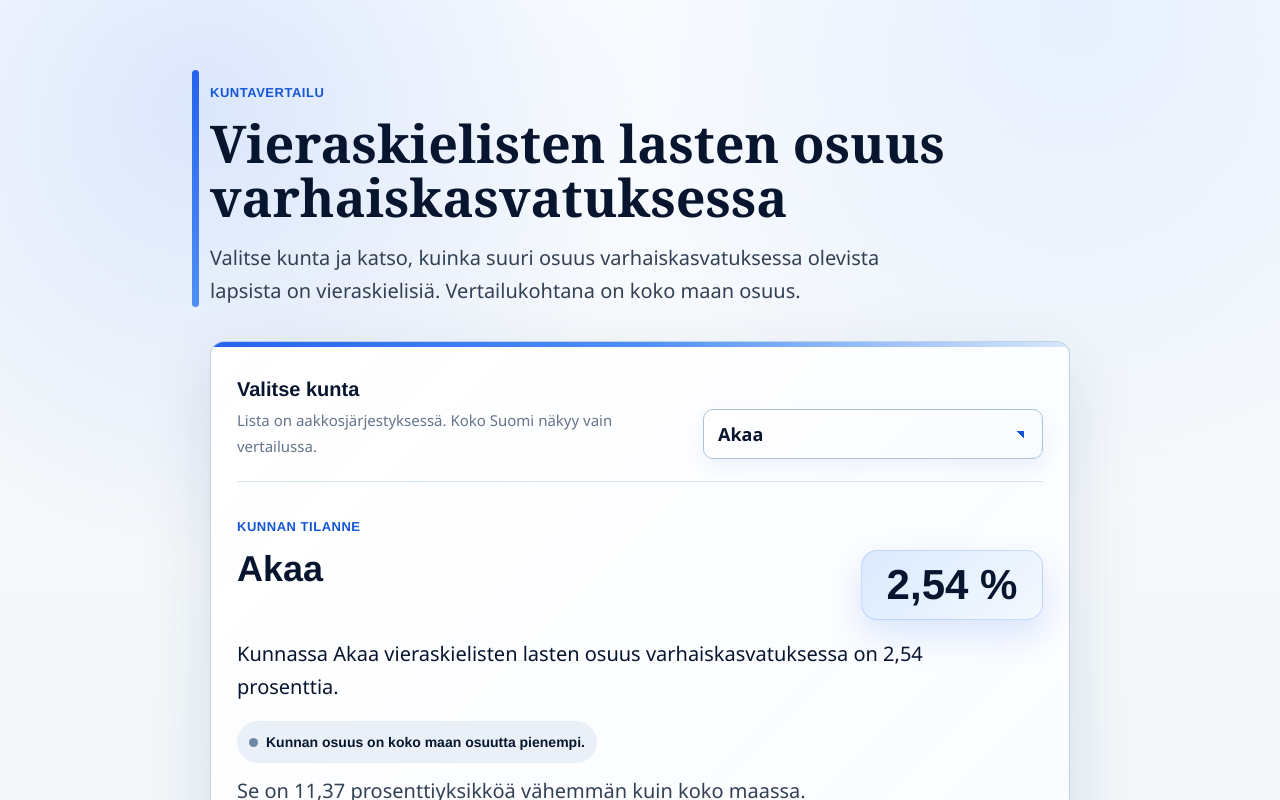
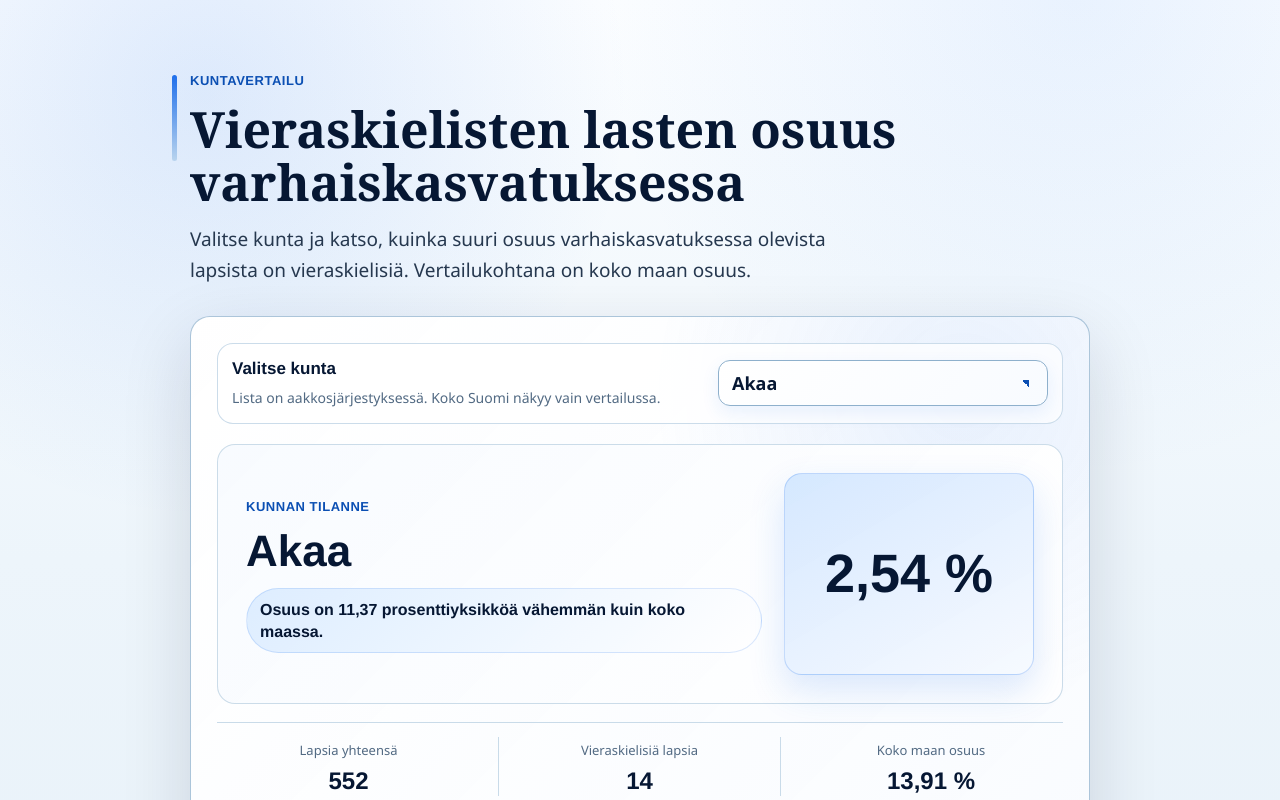
Before and after one commit to vvahla/yle-koodaava-tehtava, a React (Vite) app: page / in a window 1280 px wide. Shown: the top 800 px of the page. Built offline with nearby package versions, Linux system fonts and the light colour scheme.

Commit message:
Adjust styling

```diff
--- a/src/App.css
+++ b/src/App.css
@@ -1,30 +1,30 @@
 .page {
-  width: min(860px, calc(100% - 40px));
+  width: min(900px, calc(100% - 40px));
   margin: 0 auto;
-  padding: 70px 0 44px;
+  padding: 68px 0 42px;
   text-align: left;
 }
 
 .intro {
   position: relative;
-  margin-bottom: 34px;
-  padding-top: 10px;
+  max-width: 760px;
+  margin-bottom: 30px;
 }
 
 .intro::before {
   content: '';
   position: absolute;
-  top: 0;
   left: -18px;
-  width: 7px;
-  height: 100%;
+  top: 7px;
+  width: 5px;
+  height: 86px;
   border-radius: 999px;
-  background: linear-gradient(180deg, var(--accent), var(--blue-mid));
+  background: linear-gradient(180deg, var(--accent), #b9d4ee);
 }
 
 .eyebrow,
 .result-kicker {
-  margin: 0 0 10px;
+  margin: 0 0 9px;
   color: var(--accent-strong);
   font-family: var(--display);
   font-size: 13px;
@@ -34,16 +34,16 @@
 }
 
 .intro h1 {
-  max-width: 780px;
-  margin: 0 0 18px;
-  font-size: 52px;
-  line-height: 1.04;
+  max-width: 760px;
+  margin: 0 0 16px;
+  font-size: 50px;
+  line-height: 1.05;
 }
 
 .intro p:not(.eyebrow) {
   max-width: 690px;
   color: var(--text);
-  font-size: 20px;
+  font-size: 19px;
   line-height: 1.62;
 }
 
@@ -51,53 +51,48 @@
   position: relative;
   overflow: hidden;
   padding: 26px;
-  border: 1px solid rgba(170, 196, 216, 0.75);
-  border-radius: 14px;
+  border: 1px solid rgba(142, 176, 204, 0.72);
+  border-radius: 20px;
   background:
-    linear-gradient(135deg, rgba(255, 255, 255, 0.96), rgba(248, 251, 255, 0.92)),
+    radial-gradient(circle at 86% 10%, rgba(31, 111, 235, 0.09), transparent 30%),
+    linear-gradient(135deg, rgba(255, 255, 255, 0.98), rgba(248, 251, 255, 0.94)),
     var(--surface);
   box-shadow: var(--shadow);
 }
 
-.interactive-card::before {
-  content: '';
-  position: absolute;
-  inset: 0 0 auto;
-  height: 5px;
-  background: linear-gradient(90deg, var(--accent), var(--blue-mid), #d8e7fb);
-}
-
 .selector-section {
   display: grid;
-  grid-template-columns: minmax(0, 1fr) minmax(250px, 340px);
-  align-items: end;
-  gap: 22px;
-  margin-bottom: 26px;
-  padding: 8px 0 22px;
-  border-bottom: 1px solid var(--border);
+  grid-template-columns: minmax(0, 1fr) minmax(240px, 330px);
+  align-items: center;
+  gap: 18px;
+  margin-bottom: 20px;
+  padding: 12px 14px;
+  border: 1px solid rgba(201, 219, 233, 0.95);
+  border-radius: 16px;
+  background: rgba(255, 255, 255, 0.72);
 }
 
 .selector-section label {
   display: block;
-  margin-bottom: 5px;
+  margin-bottom: 3px;
   color: var(--text-h);
   font-family: var(--display);
-  font-size: 20px;
+  font-size: 17px;
   font-weight: 800;
 }
 
 .selector-section p {
-  max-width: 420px;
+  max-width: 430px;
   color: var(--muted);
-  font-size: 15px;
+  font-size: 14px;
 }
 
 select {
   width: 100%;
-  min-height: 50px;
-  padding: 10px 44px 10px 14px;
+  min-height: 46px;
+  padding: 9px 44px 9px 13px;
   border: 1px solid var(--input-border);
-  border-radius: 10px;
+  border-radius: 12px;
   color: var(--text-h);
   background:
     linear-gradient(45deg, transparent 50%, var(--accent-strong) 50%) right 18px
@@ -105,7 +100,7 @@ select {
     linear-gradient(135deg, var(--surface), var(--surface-strong));
   font: inherit;
   font-weight: 650;
-  box-shadow: 0 8px 20px rgba(37, 99, 235, 0.08);
+  box-shadow: 0 7px 18px rgba(31, 111, 235, 0.09);
   appearance: none;
   transition:
     border-color 160ms ease,
@@ -115,7 +110,7 @@ select {
 
 select:hover {
   border-color: var(--accent);
-  box-shadow: 0 12px 26px rgba(37, 99, 235, 0.12);
+  box-shadow: 0 10px 24px rgba(31, 111, 235, 0.14);
   transform: translateY(-1px);
 }
 
@@ -124,101 +119,80 @@ select:focus-visible {
   outline-offset: 3px;
 }
 
-.result-card {
-  padding: 6px 0 26px;
+.result-panel {
   animation: result-in 280ms ease-out;
 }
 
-.result-lede {
+.result-hero {
   display: grid;
-  grid-template-columns: minmax(0, 1fr) auto;
-  align-items: start;
-  gap: 24px;
-  margin-bottom: 18px;
+  grid-template-columns: minmax(0, 1fr) minmax(210px, 250px);
+  align-items: stretch;
+  gap: 22px;
+  padding: 28px;
+  border: 1px solid rgba(201, 219, 233, 0.96);
+  border-radius: 18px;
+  background:
+    linear-gradient(135deg, rgba(248, 251, 255, 0.98), rgba(255, 255, 255, 0.94)),
+    var(--surface);
 }
 
-.result-lede h2 {
-  margin: 0;
+.result-copy {
+  display: flex;
+  min-width: 0;
+  flex-direction: column;
+  justify-content: center;
+}
+
+.result-copy h2 {
+  margin: 0 0 14px;
   font-family: var(--display);
-  font-size: 36px;
+  font-size: 44px;
   font-weight: 850;
-  line-height: 1.08;
+  line-height: 1.02;
+}
+
+.comparison-sentence {
+  width: fit-content;
+  max-width: 620px;
+  padding: 10px 13px;
+  border: 1px solid rgba(31, 111, 235, 0.16);
+  border-radius: 999px;
+  color: var(--text-h);
+  background: linear-gradient(135deg, rgba(213, 232, 255, 0.78), rgba(255, 255, 255, 0.78));
+  font-family: var(--display);
+  font-size: 16px;
+  font-weight: 750;
+  line-height: 1.35;
 }
 
 .main-percentage {
-  min-width: 148px;
-  padding: 13px 16px;
-  border: 1px solid rgba(37, 99, 235, 0.18);
-  border-radius: 16px;
+  display: flex;
+  align-items: center;
+  justify-content: center;
+  min-width: 0;
+  min-height: 156px;
+  padding: 22px 18px;
+  border: 1px solid rgba(31, 111, 235, 0.22);
+  border-radius: 18px;
   color: var(--text-h);
   background:
-    linear-gradient(135deg, rgba(219, 234, 254, 0.96), rgba(245, 249, 255, 0.95)),
+    linear-gradient(150deg, rgba(213, 232, 255, 0.98), rgba(248, 251, 255, 0.96)),
     var(--accent-soft);
   font-family: var(--display);
-  font-size: 42px;
-  font-weight: 900;
-  line-height: 1;
   text-align: center;
-  white-space: nowrap;
-  box-shadow: 0 14px 34px rgba(37, 99, 235, 0.16);
+  box-shadow: 0 16px 36px rgba(31, 111, 235, 0.16);
   animation: percentage-pop 300ms ease-out;
 }
 
-.story-sentence,
-.comparison-sentence {
-  max-width: 720px;
-  color: var(--text-h);
-  font-size: 20px;
-  line-height: 1.62;
-}
-
-.comparison-sentence {
-  margin-top: 10px;
-  color: var(--text);
-}
-
-.insight {
-  display: inline-flex;
-  align-items: center;
-  width: fit-content;
-  max-width: 100%;
-  margin: 18px 0 2px;
-  padding: 8px 12px;
-  border-radius: 999px;
-  color: var(--text-h);
-  background: var(--accent-soft);
-  font-family: var(--display);
-  font-size: 14px;
-  font-weight: 800;
-}
-
-.insight::before {
-  content: '';
-  width: 9px;
-  height: 9px;
-  margin-right: 8px;
-  border-radius: 999px;
-  background: var(--accent);
-}
-
-.insight.above {
-  background: var(--blue-soft);
-}
-
-.insight.above::before {
-  background: var(--accent);
-}
-
-.insight.below {
-  background: var(--blue-gray-soft);
-}
-
-.insight.below::before {
-  background: var(--blue-gray);
+.main-percentage span {
+  display: block;
+  font-size: 54px;
+  font-weight: 900;
+  line-height: 0.95;
 }
 
 .notice {
-  max-width: 700px;
+  margin-top: 16px;
   padding: 13px 15px;
   border-left: 4px solid var(--notice);
   border-radius: 0 10px 10px 0;
@@ -230,30 +204,32 @@ select:focus-visible {
 .stats {
   display: grid;
   grid-template-columns: repeat(3, minmax(0, 1fr));
-  gap: 14px;
-  margin: 28px 0 0;
+  margin: 18px 0;
+  padding: 14px 0;
+  border-block: 1px solid var(--border);
 }
 
 .stats div {
   min-width: 0;
-  padding: 15px;
-  border: 1px solid var(--border);
-  border-radius: 12px;
-  background: rgba(255, 255, 255, 0.72);
-  transition:
-    border-color 160ms ease,
-    transform 160ms ease;
+  padding: 0 18px;
+  border-right: 1px solid var(--border);
+  text-align: center;
 }
 
-.stats div:hover {
-  border-color: rgba(37, 99, 235, 0.35);
-  transform: translateY(-1px);
+.stats div:first-child {
+  padding-left: 0;
+}
+
+.stats div:last-child {
+  padding-right: 0;
+  border-right: none;
 }
 
 .stats dt {
-  margin-bottom: 6px;
+  margin-bottom: 4px;
   color: var(--muted);
   font-size: 13px;
+  text-align: center;
 }
 
 .stats dd {
@@ -263,33 +239,34 @@ select:focus-visible {
   font-size: 24px;
   font-weight: 850;
   line-height: 1.2;
+  text-align: center;
 }
 
 .comparison {
   display: grid;
-  gap: 18px;
-  padding: 23px;
-  border: 1px solid rgba(170, 196, 216, 0.8);
-  border-radius: 14px;
+  gap: 16px;
+  padding: 20px 22px 22px;
+  border: 1px solid rgba(201, 219, 233, 0.96);
+  border-radius: 18px;
   background:
-    linear-gradient(135deg, rgba(240, 247, 251, 0.95), rgba(255, 255, 255, 0.9)),
+    linear-gradient(135deg, rgba(238, 247, 251, 0.95), rgba(255, 255, 255, 0.9)),
     var(--comparison-surface);
 }
 
 .section-heading h2 {
-  margin: 0 0 4px;
+  margin: 0 0 3px;
   font-family: var(--display);
   font-weight: 850;
 }
 
 .section-heading p {
   color: var(--muted);
-  font-size: 15px;
+  font-size: 14px;
 }
 
 .comparison-bar {
   display: grid;
-  gap: 8px;
+  gap: 7px;
 }
 
 .bar-label {
@@ -306,7 +283,7 @@ select:focus-visible {
 }
 
 .bar-track {
-  height: 17px;
+  height: 16px;
   overflow: hidden;
   border-radius: 999px;
   background: var(--bar-bg);
@@ -321,7 +298,7 @@ select:focus-visible {
 }
 
 .comparison-bar.secondary .bar-fill {
-  background: linear-gradient(90deg, var(--bar-fill-secondary), #a8bbcf);
+  background: linear-gradient(90deg, var(--bar-fill-secondary), #8fa5bb);
 }
 
 .source-note {
@@ -357,12 +334,13 @@ select:focus-visible {
 
 @media (max-width: 760px) {
   .page {
-    width: min(100% - 28px, 860px);
+    width: min(100% - 28px, 900px);
     padding: 42px 0 30px;
   }
 
   .intro::before {
     left: -12px;
+    height: 72px;
   }
 
   .intro h1 {
@@ -371,13 +349,17 @@ select:focus-visible {
   }
 
   .intro p:not(.eyebrow),
-  .story-sentence,
   .comparison-sentence {
     font-size: 18px;
   }
 
+  .comparison-sentence {
+    width: auto;
+    border-radius: 14px;
+  }
+
   .selector-section,
-  .result-lede,
+  .result-hero,
   .stats {
     grid-template-columns: 1fr;
   }
@@ -387,31 +369,49 @@ select:focus-visible {
   }
 
   .selector-section {
-    gap: 14px;
+    gap: 13px;
   }
 
-  .result-card {
-    padding-bottom: 20px;
+  .result-hero {
+    padding: 22px;
+  }
+
+  .result-copy h2 {
+    font-size: 34px;
   }
 
   .main-percentage {
-    width: fit-content;
-    min-width: 0;
-    font-size: 34px;
+    min-height: 0;
+  }
+
+  .stats {
+    gap: 12px;
+    padding: 14px 0;
+  }
+
+  .stats div,
+  .stats div:first-child,
+  .stats div:last-child {
+    padding: 0;
+    border-right: none;
   }
 }
 
 @media (max-width: 420px) {
   .page {
-    width: min(100% - 22px, 860px);
+    width: min(100% - 22px, 900px);
   }
 
   .intro h1 {
     font-size: 31px;
   }
 
-  .result-lede h2 {
-    font-size: 28px;
+  .result-copy h2 {
+    font-size: 30px;
+  }
+
+  .main-percentage span {
+    font-size: 44px;
   }
 
   .bar-label {
--- a/src/App.jsx
+++ b/src/App.jsx
@@ -30,22 +30,6 @@ function formatPercentage(value) {
   return `${percentageFormatter.format(value)} %`
 }
 
-function formatPercentageText(value) {
-  if (!isCalculatedShare(value)) {
-    return 'ei ole laskettavissa'
-  }
-
-  return `${percentageFormatter.format(value)} prosenttia`
-}
-
-function getLocationText(municipality) {
-  if (municipality === 'Helsinki') {
-    return 'Helsingissä'
-  }
-
-  return `Kunnassa ${municipality}`
-}
-
 function getComparisonText(selectedMunicipality, nationalShare) {
   if (!isCalculatedShare(selectedMunicipality.share)) {
     if (selectedMunicipality.totalChildren === 0) {
@@ -69,44 +53,7 @@ function getComparisonText(selectedMunicipality, nationalShare) {
 
   const direction = difference > 0 ? 'enemmän' : 'vähemmän'
 
-  return `Se on ${formattedDifference} prosenttiyksikköä ${direction} kuin koko maassa.`
-}
-
-function getInsight(selectedMunicipality, nationalShare) {
-  if (!isCalculatedShare(selectedMunicipality.share)) {
-    return {
-      tone: 'neutral',
-      text: 'Kunnalle ei voi laskea osuutta, mutta raakaluvut näkyvät alla.',
-    }
-  }
-
-  if (!isCalculatedShare(nationalShare)) {
-    return {
-      tone: 'neutral',
-      text: 'Koko maan vertailuarvoa ei voi laskea.',
-    }
-  }
-
-  const difference = selectedMunicipality.share - nationalShare
-
-  if (Math.abs(difference) < 0.005) {
-    return {
-      tone: 'neutral',
-      text: 'Kunnan osuus on samaa tasoa kuin koko maan osuus.',
-    }
-  }
-
-  if (difference > 0) {
-    return {
-      tone: 'above',
-      text: 'Kunnan osuus on koko maan osuutta suurempi.',
-    }
-  }
-
-  return {
-    tone: 'below',
-    text: 'Kunnan osuus on koko maan osuutta pienempi.',
-  }
+  return `Osuus on ${formattedDifference} prosenttiyksikköä ${direction} kuin koko maassa.`
 }
 
 function ComparisonBar({ label, share, variant = 'primary' }) {
@@ -162,12 +109,6 @@ function App() {
     selectedMunicipality.totalChildren > 0 &&
     selectedMunicipality.foreignLanguageChildren === 0
   const hasNoChildren = selectedMunicipality.totalChildren === 0
-  const insight = getInsight(selectedMunicipality, nationalData.share)
-  const mainSentence = `${getLocationText(
-    selectedMunicipality.municipality
-  )} vieraskielisten lasten osuus varhaiskasvatuksessa on ${formatPercentageText(
-    selectedMunicipality.share
-  )}.`
 
   return (
     <main className="page">
@@ -215,19 +156,25 @@ function App() {
 
         <div
           key={selectedMunicipality.municipalityCode}
-          className="result-card"
+          className="result-panel"
           aria-live="polite"
         >
-          <div className="result-kicker">Kunnan tilanne</div>
-          <div className="result-lede">
-            <h2>{selectedMunicipality.municipality}</h2>
-            <p
+          <section className="result-hero" aria-labelledby="result-heading">
+            <div className="result-copy">
+              <p className="result-kicker">Kunnan tilanne</p>
+              <h2 id="result-heading">{selectedMunicipality.municipality}</h2>
+              <p className="comparison-sentence">
+                {getComparisonText(selectedMunicipality, nationalData.share)}
+              </p>
+            </div>
+
+            <div
               key={`${selectedMunicipality.municipalityCode}-percentage`}
               className="main-percentage"
             >
-              {formatPercentage(selectedMunicipality.share)}
-            </p>
+              <span>{formatPercentage(selectedMunicipality.share)}</span>
             </div>
+          </section>
 
           {!shareIsCalculated ? (
             <p className="notice">
@@ -236,22 +183,13 @@ function App() {
                 : 'Osuutta ei voi laskea, koska aineistosta puuttuu laskentaan tarvittava tieto.'}
             </p>
           ) : (
-            <>
-              <p className="story-sentence">{mainSentence}</p>
-              {hasNoForeignLanguageChildren && (
+            hasNoForeignLanguageChildren && (
               <p className="notice">
-                  Kunnassa ei ole vieraskielisiä
-                  varhaiskasvatukseen osallistuneita lapsia.
+                Kunnassa ei ole vieraskielisiä varhaiskasvatukseen osallistuneita
+                lapsia.
               </p>
+            )
           )}
-            </>
-          )}
-
-          <p className={`insight ${insight.tone}`}>{insight.text}</p>
-
-          <p className="comparison-sentence">
-            {getComparisonText(selectedMunicipality, nationalData.share)}
-          </p>
 
           <dl className="stats" aria-label="Kunnan luvut">
             <div>
@@ -269,12 +207,11 @@ function App() {
               <dd>{formatPercentage(nationalData.share)}</dd>
             </div>
           </dl>
-        </div>
 
           <section className="comparison" aria-labelledby="comparison-heading">
             <div className="section-heading">
               <h2 id="comparison-heading">Osuuden vertailu</h2>
-            <p>Vieraskielisten lasten osuus varhaiskasvatuksessa.</p>
+              <p>Valittu kunta ja koko maan osuus samassa asteikossa.</p>
             </div>
             <ComparisonBar
               label={selectedMunicipality.municipality}
@@ -286,6 +223,7 @@ function App() {
               variant="secondary"
             />
           </section>
+        </div>
       </section>
 
       <p className="source-note">
--- a/src/index.css
+++ b/src/index.css
@@ -1,28 +1,28 @@
 :root {
-  --text: #334155;
-  --text-h: #07152f;
-  --muted: #64748b;
-  --bg: #f4f8fb;
+  --text: #26384f;
+  --text-h: #061733;
+  --muted: #526a83;
+  --bg: #edf5fb;
   --surface: #ffffff;
   --surface-strong: #f8fbff;
-  --comparison-surface: #eef7fb;
-  --border: #d8e5ef;
-  --input-border: #aac4d8;
-  --code-bg: #edf3f8;
-  --accent: #2563eb;
-  --accent-strong: #1556d6;
-  --accent-soft: #dbeafe;
-  --blue-mid: #4f8ff7;
-  --blue-soft: #e5f0ff;
-  --blue-gray: #6f88a6;
-  --blue-gray-soft: #e9f0f7;
-  --focus: rgba(37, 99, 235, 0.32);
-  --notice: #2563eb;
-  --notice-bg: #eaf2ff;
-  --bar-bg: #dbe7f0;
-  --bar-fill: #2563eb;
-  --bar-fill-secondary: #6f88a6;
-  --shadow: 0 24px 70px rgba(15, 43, 83, 0.13);
+  --comparison-surface: #e7f2fa;
+  --border: #c9dbe9;
+  --input-border: #8eb0cc;
+  --code-bg: #e6f0f8;
+  --accent: #1f6feb;
+  --accent-strong: #0b4fb3;
+  --accent-soft: #d5e8ff;
+  --blue-mid: #4b93f8;
+  --blue-soft: #e1efff;
+  --blue-gray: #58718d;
+  --blue-gray-soft: #dfe9f3;
+  --focus: rgba(31, 111, 235, 0.34);
+  --notice: #1f6feb;
+  --notice-bg: #e3f0ff;
+  --bar-bg: #cfdeea;
+  --bar-fill: #1f6feb;
+  --bar-fill-secondary: #58718d;
+  --shadow: 0 24px 70px rgba(6, 23, 51, 0.14);
 
   --sans: 'Aptos', 'Segoe UI', 'Helvetica Neue', Arial, sans-serif;
   --heading: Georgia, 'Iowan Old Style', 'Times New Roman', serif;
@@ -48,9 +48,9 @@
 body {
   margin: 0;
   background:
-    radial-gradient(circle at 16% 8%, rgba(37, 99, 235, 0.14), transparent 28%),
-    radial-gradient(circle at 84% 0%, rgba(79, 143, 247, 0.12), transparent 30%),
-    linear-gradient(180deg, #fbfdff 0%, var(--bg) 46%, #eef5fb 100%);
+    radial-gradient(circle at 16% 8%, rgba(31, 111, 235, 0.13), transparent 28%),
+    radial-gradient(circle at 84% 0%, rgba(75, 147, 248, 0.1), transparent 30%),
+    linear-gradient(180deg, #fbfdff 0%, var(--bg) 48%, #e6f0f8 100%);
 }
 
 #root {
```
Lines whose indentation alone changed are shown as unchanged.
